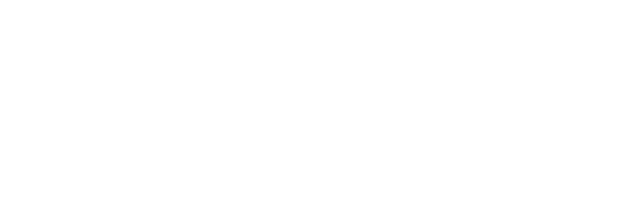
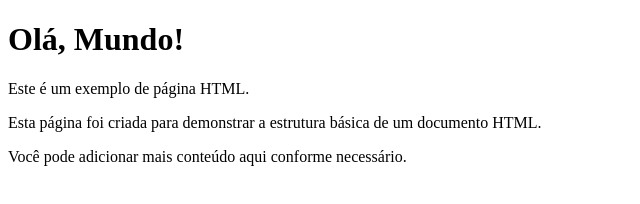
Before and after one commit to Thomas-Evangelista/App-Teste, a plain HTML site: page index.html in a window 1280 px wide. Shown: the whole page, without its empty margins (0-640 px from the left). Drawn offline with Linux system fonts and the light colour scheme.

Commit message:
Criei uma div

```diff
--- a/index.html
+++ b/index.html
@@ -1,11 +1,16 @@
 <!DOCTYPE html>
-<html lang="en">
+<html lang="pt-br">
 <head>
     <meta charset="UTF-8">
     <meta name="viewport" content="width=device-width, initial-scale=1.0">
     <title>Document</title>
 </head>
 <body>
-
+    <div>
+        <h1>Olá, Mundo!</h1>
+        <p>Este é um exemplo de página HTML.</p>
+        <p>Esta página foi criada para demonstrar a estrutura básica de um documento HTML.</p>
+        <p>Você pode adicionar mais conteúdo aqui conforme necessário.</p>
+    </div>
 </body>
 </html>
```
